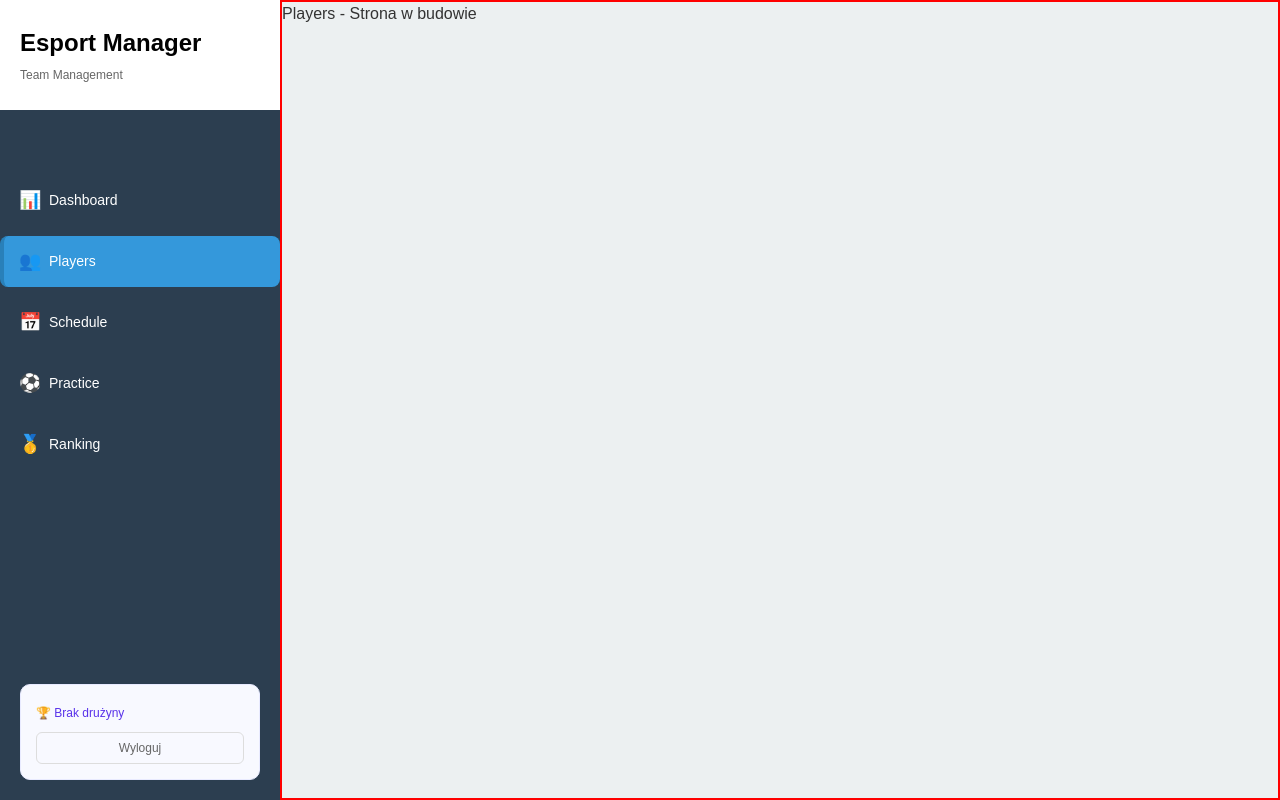
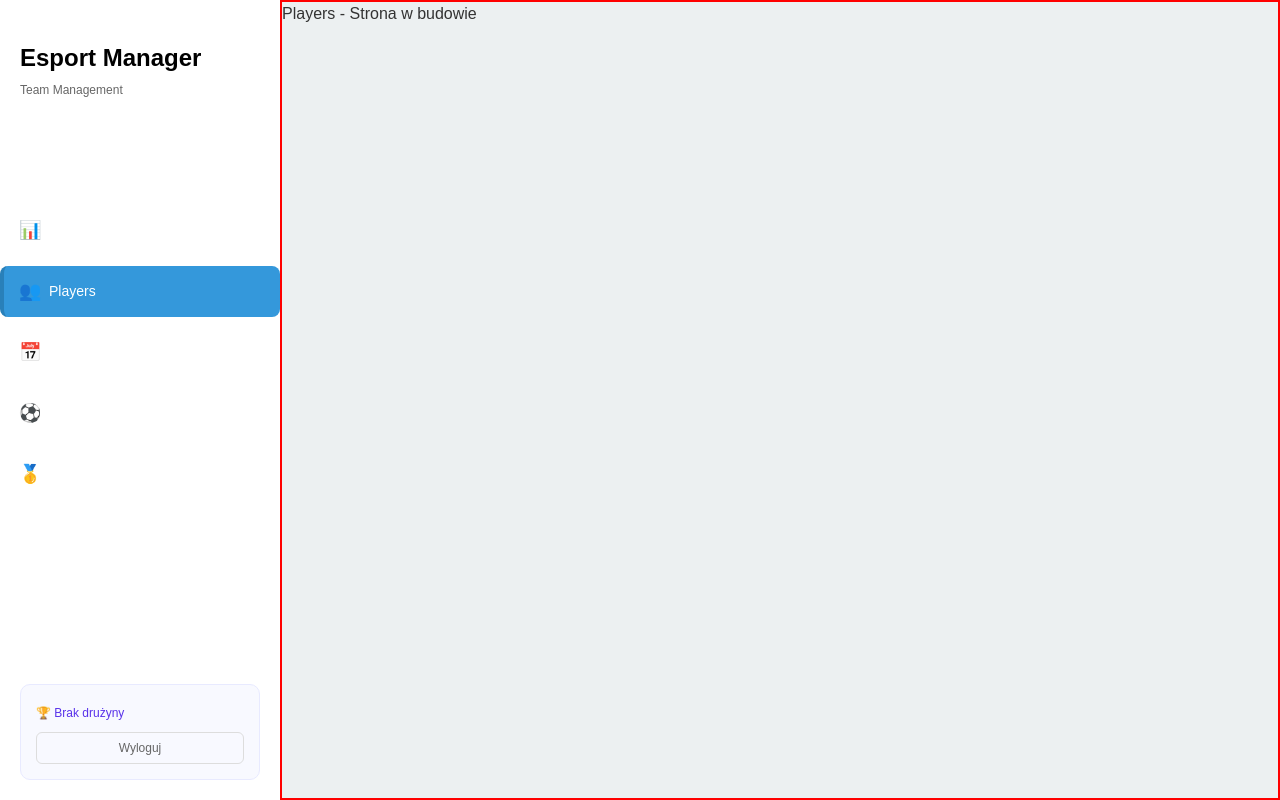
Before and after one commit to lilcodeine/esport-manager, a React (Vite) app: page / in a window 1280 px wide. Built offline with nearby package versions, Linux system fonts and the light colour scheme.

Commit message:
Small layout fixes

```diff
--- a/src/App.css
+++ b/src/App.css
@@ -18,7 +18,7 @@ body {
 /* Sidebar */
 .sidebar {
   width: 280px;
-  background: #2c3e50;
+  background: #ffffff;
   color: white;
   position: fixed;
   height: 100vh;
@@ -64,11 +64,11 @@ body {
 }
 
 .nav-item:hover {
-  background: #f5f5f5;
+  background: #96cad1;
 }
 
 .nav-item.active:hover {
-  background: #4a2bc4;
+  background: #5638cd;
 }
 
 .nav-icon {
--- a/src/components/Sidebar.css
+++ b/src/components/Sidebar.css
@@ -11,7 +11,7 @@
 }
 
 .sidebar-header {
-  padding: 25px 20px;
+  padding: 40px 20px;
   border-bottom: 1px solid #ffffff;
   background: #ffffff;
 }
--- a/src/components/TeamRanking.css
+++ b/src/components/TeamRanking.css
@@ -37,7 +37,7 @@
   overflow: hidden;
   width: 95%;
   max-width: 1200px;
-  transform: scale(0.9);
+  transform: scale(0.87);
   transform-origin: top center;
   margin: 0 auto;
 }
```
